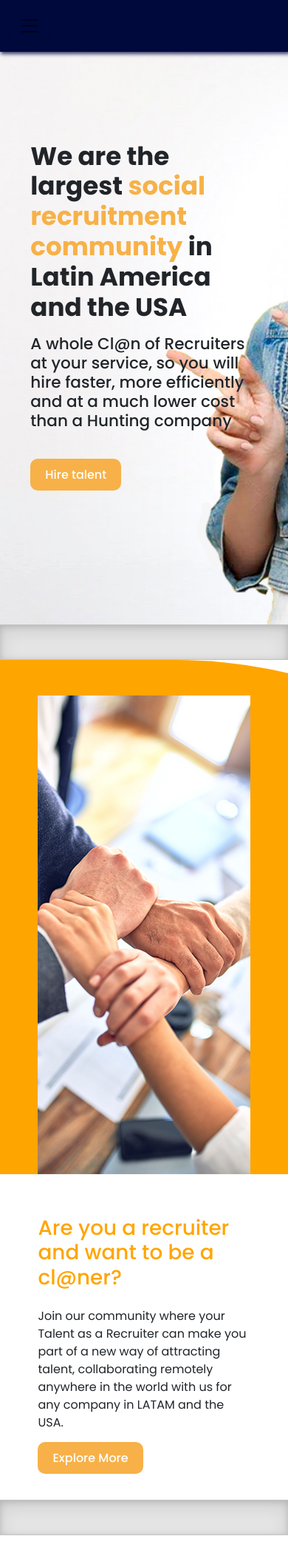
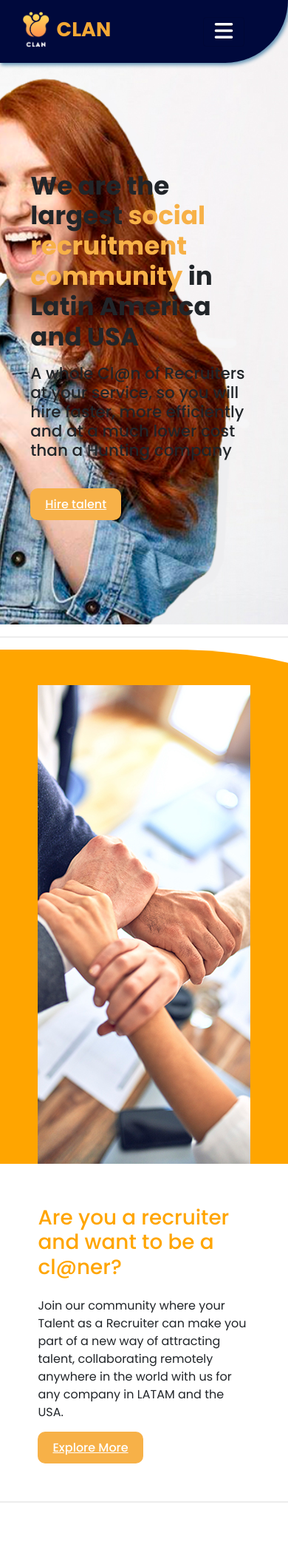
Before and after one commit to cm-dani/Home, a PHP site: page /404.html in a window 390 px wide; the page is wider, and only the part inside the window is pictured. Shown: the top 2099 px of that part at 74% size. Run offline with PHP 8.4, Linux system fonts and the light colour scheme; some libraries are stand-ins or nearby versions.

Commit message:
responsive header added :)

```diff
--- a/404.html
+++ b/404.html
@@ -1,5 +1,6 @@
 <!DOCTYPE html>
 <html lang="en">
+
 <head>
   <meta charset="UTF-8">
   <meta http-equiv="X-UA-Compatible" content="IE=edge">
@@ -7,6 +8,10 @@
 
   <!--jquery-->
   <script src="https://ajax.googleapis.com/ajax/libs/jquery/3.2.1/jquery.min.js"></script>
+
+  <!--js-->
+  <script src="https://cdn.jsdelivr.net/npm/bootstrap@5.1.3/dist/js/bootstrap.bundle.min.js" integrity="sha384-ka7Sk0Gln4gmtz2MlQnikT1wXgYsOg+OMhuP+IlRH9sENBO0LRn5q+8nbTov4+1p" crossorigin="anonymous"></script>
+
 
   <!-- Font Awesome -->
   <script src="https://kit.fontawesome.com/a26d91b6e0.js" crossorigin="anonymous"></script>
@@ -22,31 +27,38 @@
 
   <title>404</title>
 </head>
+
 <body>
   <!-- HEADER -->
   <header>
     <!-- BARRA -->
-      <nav class="navbar-clan navbar-expand-lg navbar-light navbar-light fixed-top">
+    <nav class="navbar navbar-clan navbar-expand-lg navbar-light fixed-top">
       <div class="container-fluid">
-          <button class="navbar-toggler" type="button" data-bs-toggle="collapse" data-bs-target="#navbarSupportedContent" aria-controls="navbarSupportedContent" aria-expanded="false" aria-label="Toggle navigation">
-            <span class="navbar-toggler-icon"></span>
+        <div class="logo">
+          <a class="text-clan navbar-brand" href="#">
+            <img src="images/clan.png" alt="" width="30" height="24" class="icono-clan d-inline-block align-text-top">
+            <strong class="text-clan">CLAN</strong>
+          </a>
+        </div>
+        <button class="navbar-toggler" type="button" data-bs-toggle="collapse" data-bs-target="#navbarSupportedContent"
+          aria-controls="navbarSupportedContent" aria-expanded="false" aria-label="Toggle navigation">
+          <span class="navbar-toggler-icon">
+            <i class="fas fa-bars" style="color:#fff; font-size:28px;"></i>
+          </span>
         </button>
-          <div class="collapse navbar-collapse" id="navbarSupportedContent">
-            <a class="navbar-nav me-auto mb-2 mb-lg-0" href="#">
-              <h2 class="text-name text-center text-uppercase"><strong> <img class="icono-clan" src="images/clan.png" > CLAN </strong></h2>
-            </a>
-              <ul class="nav justify-content-end">
+        <div class="collapse navbar-collapse " id="navbarSupportedContent">
+          <<ul class="navbar-nav ms-auto justify-content-end">
             <li class="nav-item">
-                  <a class="nav-link" href="#!"> Home </a>
+              <a class="nav-link" href="#">Home</a>
             </li>
             <li class="nav-item">
-                  <a class="nav-link" href="#!"> Empresas </a>
+              <a class="nav-link" href="#">Recruiters</a>
             </li>
             <li class="nav-item">
-                  <a class="nav-link" href="#!"> Recruiters </a>
+              <a class="nav-link" href="#">Companies</a>
             </li>
-                <li class="nav-item ms-3">
-                  <a class="btn btn-signin btn-outline-light btn-rounded" href="#!"> SIGN IN </a>
+            <li class="nav-item">
+              <a class="btn btn-signin btn-outline-light btn-rounded" href="#!"> LOG IN </a>
             </li>
             </ul>
         </div>
@@ -58,8 +70,10 @@
   <section id="home" class="d-flex align-items-center min-vh-100">
     <div class="row">
       <div class="col-md-7">
-                  <h1 class="display-4 fw-bold " data-aos="fade-up">We are the largest <span class="text-home">social recruitment community</span> in Latin America and the USA</h1>
-                  <h4 data-aos="fade-up" data-aos-delay="100" class="mt-3 mb-5">A whole Cl@n of Recruiters at your service, so you will hire faster, more efficiently and at a much lower cost than a Hunting company</h4>
+        <h1 class="display-4 fw-bold " data-aos="fade-up">We are the largest <span class="text-home">social recruitment
+            community</span> in Latin America and USA</h1>
+        <h4 data-aos="fade-up" data-aos-delay="100" class="mt-3 mb-5">A whole Cl@n of Recruiters at your service, so you
+          will hire faster, more efficiently and at a much lower cost than a Hunting company</h4>
         <div data-aos="fade-up" data-aos-delay="200"><a href="#" class="btn2 btn-home">Hire talent</a>
         </div>
       </div>
@@ -67,7 +81,7 @@
     </div>
   </section>
   <!--END HOME-->
-    <div class="b-great-divider"></div>
+  <hr class="solid">
   <!-- Recruiter -->
   <section id="recruiter">
     <div class="container py-0">
@@ -89,14 +103,17 @@
   </section>
 
   <!-- //Recruiter -->
-    <div class="b-great-divider"></div>
+
+
+  <hr class="solid">
 
   <!--Sign Up-->
   <div class="container">
     <div class="row py-4">
 
       <div class="col-md-8 column ui-sortable sign" style>
-              <h1 class="display-7 text-start">Are you a<span class="text-home"> recruiter, employee, or company</span> wanting to be a cl@ner?</h1>
+        <h1 class="display-7 text-start">Are you a<span class="text-home"> recruiter, employee, or company</span>
+          wanting to be a cl@ner?</h1>
       </div>
       <div class="col-md-4 column ui-sortable sign" style>
         <h1 class="display-4 fw-bold text-sign"><span> Sign up: </span></h1>
@@ -125,9 +142,12 @@
         <ul class="nav flex-column">
           <img src="images/clan.png" class="logo">
           <div class="social-icons">
-                  <a href="https://www.instagram.com/clanrecruiters_oficial/?igshid=YmMyMTA2M2Y%3D&utm_source=BenchmarkEmail&utm_campaign=LINK_conexi%C3%B3n_Clan_Recruiters&utm_medium=email" target="_blank"><i class="fa-brands fa-instagram"></i></a>
-                  <a href="https://www.facebook.com/Clan-Recruiters-110287758440900" target="_blank"><i class="fa-brands fa-facebook-f"></i></a>
-                  <a href="https://clt1467760.bmetrack.com/c/l?u=E379606&e=14D4E53&c=166570&t=1&l=8891EAF7&email=gVGtJP0aeomP194ObL8Dl1meH1VOHAzWbF9iWV5kTFU%3D&seq=2" target="_blank"><i class="fa-brands fa-linkedin-in"></i></a>
+            <a href="https://www.instagram.com/clanrecruiters_oficial/?igshid=YmMyMTA2M2Y%3D&utm_source=BenchmarkEmail&utm_campaign=LINK_conexi%C3%B3n_Clan_Recruiters&utm_medium=email"
+              target="_blank"><i class="fa-brands fa-instagram"></i></a>
+            <a href="https://www.facebook.com/Clan-Recruiters-110287758440900" target="_blank"><i
+                class="fa-brands fa-facebook-f"></i></a>
+            <a href="https://clt1467760.bmetrack.com/c/l?u=E379606&e=14D4E53&c=166570&t=1&l=8891EAF7&email=gVGtJP0aeomP194ObL8Dl1meH1VOHAzWbF9iWV5kTFU%3D&seq=2"
+              target="_blank"><i class="fa-brands fa-linkedin-in"></i></a>
             <a href="#" target="_blank"><i class="fa-brands fa-whatsapp"></i></a>
           </div>
         </ul>
@@ -144,4 +164,5 @@
     </div>
   </footer>
 </body>
+
 </html>
--- a/css/style.css
+++ b/css/style.css
@@ -23,14 +23,11 @@ ul.nav a.nav-link{
 }
 /*newv1*/
 
-body{
+.body {
   margin: 0;
 }
-a{
-  text-decoration: none;
-}
 
-header {
+  .header {
   display: flex;
   min-height: 80px;
   width: 100%;
@@ -41,32 +38,40 @@ header {
   color: #fff;
   line-height: 20px;
 }
-.navbar-clan {
+
+.navbar {
   background-color: #00093c;
-  box-shadow: 2px 2px 5px 1px #333b67;
+  box-shadow: 2px 2px 5px 1px #6796b6;
   display: flex;
-  min-height: 70px;
+  min-height: 80px;
   align-items: center;
   justify-content: space-between;
+   padding: 10px 47px 10px 8px;
+  border-bottom-right-radius: 125px;
+}
+.navbar-brand{
+  display: flex;
+  align-items: center;
 
 }
-ul.nav a.nav-link {
-  color: white;
-  padding-right: 17px;
+strong.text-clan{
+  color: #f4a835;
+  font-size: 27px;
 }
-.text-name {
-  color: #f4a835;
-}
-
 .icono-clan {
   height: 50px;
   width: auto;
   margin-right: 10px;
   margin-left: 10px;
-
 }
 
-ul.nav a.nav-link:hover{
+.navbar-light .navbar-nav .nav-link {
+  color: white;
+  padding-right: 17px;
+}
+
+
+.navbar-light .navbar-nav .nav-link:hover {
   color: orange;
 }
 a.btn:hover {
@@ -86,6 +91,10 @@ a.btn:hover {
     box-shadow: inset 0 .5em 1.5em rgba(0, 0, 0, .1), inset 0 .125em .5em rgba(0, 0, 0, .15);
   }
 
+
+  hr.solid {
+    border-top: 2px solid #bbb;
+  }
   .b-great-divider2 {
     height: 3rem;
     border-width: 1px 0;
@@ -175,8 +184,10 @@ ul li a{
 
 #home {
   background-image: url(../images/home.jpg);
-  background-position: center;
+  background-position: right 30px;
   background-size: cover;
+  padding-top: 5rem;
+
 }
 
 .text-home {
```
Lines whose indentation alone changed are shown as unchanged.
